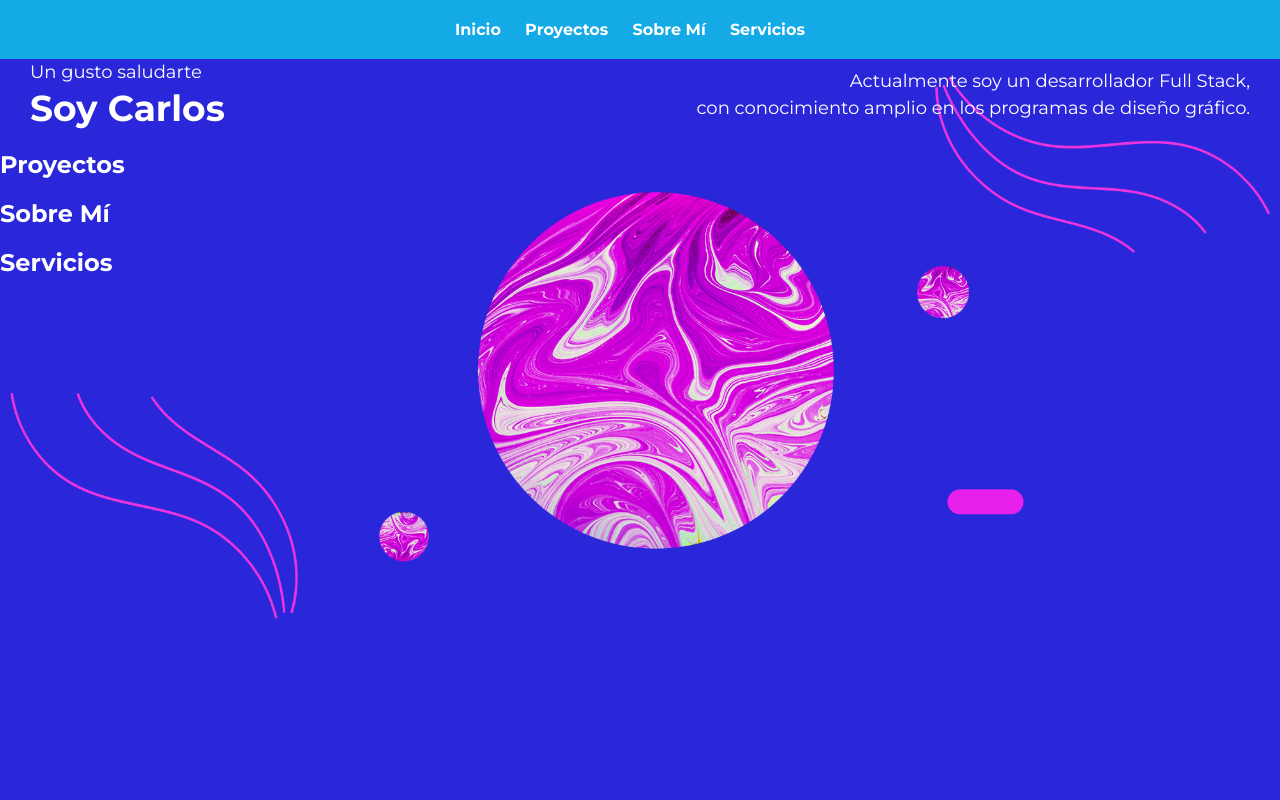
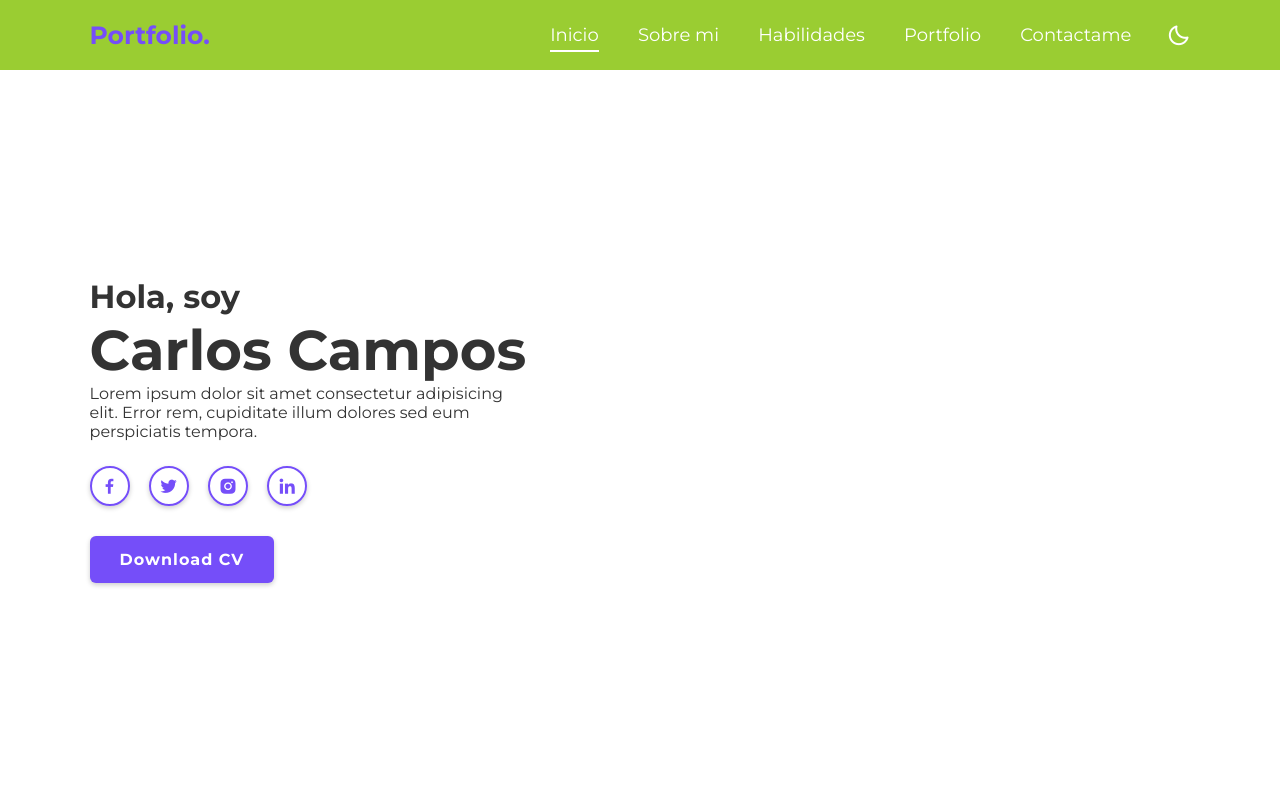
Before and after one commit to lordniz/portafolio, a PHP site: page / in a window 1280 px wide. Run offline with PHP 8.4, Linux system fonts and the light colour scheme.

Commit message:
portafolio_datos

```diff
--- /dev/null
+++ b/index.html
@@ -0,0 +1,48 @@
+<!DOCTYPE html>
+<html lang="es">
+
+<head>
+    <meta charset="UTF-8">
+    <meta name="viewport" content="width=device-width, initial-scale=1.0">
+    <title>Mi Portafolio</title>
+    <link rel="stylesheet" href="styles.css">
+    <link href='https://unpkg.com/boxicons@2.1.4/css/boxicons.min.css' rel='stylesheet'>
+</head>
+
+<body>
+    <header class="header">
+        <a href="#" class="logo">Portfolio.</a>
+
+        <nav class="navbar">
+            <a href="#" class="active">Inicio</a>
+            <a href="#">Sobre mi</a>
+            <a href="#">Habilidades</a>
+            <a href="#">Portfolio</a>
+            <a href="#">Contactame</a>
+        </nav>
+
+        <div class="toggle">
+            <i class='bx bx-moon toggle-icon'></i>
+        </div>
+    </header>
+
+    <section class="home">
+        <div class="home-content">
+            <h3>Hola, soy</h3>
+            <h1>Carlos Campos</h1>
+            <p>Lorem ipsum dolor sit amet consectetur adipisicing elit. Error rem, cupiditate illum dolores sed eum perspiciatis tempora.</p>
+            <div class="social-media">
+                <a href="#"><i class="bx bxl-facebook"></i></a>
+                <a href="#"><i class="bx bxl-twitter"></i></a>
+                <a href="#"><i class="bx bxl-instagram-alt"></i></a>
+                <a href="#"><i class="bx bxl-linkedin"></i></a>
+            </div>
+            <a href="#" class="btn">Download CV</a>
+        </div>
+    </section>
+
+
+    <script src="script.js"></script>
+</body>
+
+</html>
--- a/index.php
+++ /dev/null
@@ -1,57 +0,0 @@
-<!DOCTYPE html>
-<html lang="es">
-<head>
-    <meta charset="UTF-8">
-    <meta name="viewport" content="width=device-width, initial-scale=1.0">
-    <title>Mi Portafolio</title>
-    <link rel="stylesheet" href="styles.css">
-</head>
-<body>
-    <header>
-        <nav>
-            <ul>
-                <li><a href="#inicio">Inicio</a></li>
-                <li><a href="#proyectos">Proyectos</a></li>
-                <li><a href="#sobre-mi">Sobre Mí</a></li>
-                <li><a href="#servicios">Servicios</a></li>
-            </ul>
-        </nav>
-    </header>
-
-    <section id="inicio" class="inicio-section">
-        <div class="inicio-content">
-            <div class="inicio-text izq">
-                <p class="small-text">Un gusto saludarte</p>
-                <p class="large-text">Soy Carlos</p>
-            </div>
-            <div class="inicio-text der">
-                <p class="small-text">Actualmente soy un desarrollador Full Stack,</p>
-                <p class="small-text">con conocimiento amplio en los programas de diseño gráfico.</p>
-            </div>
-        </div>
-        <div class="inicio-image">
-            <img src="assets/img/inicio-fondo.png" alt="Imagen">
-        </div>
-    </section>
-
-
-
-
-    <section id="proyectos">
-        <h1>Proyectos</h1>
-        <!-- Contenido de la sección de proyectos -->
-    </section>
-
-    <section id="sobre-mi">
-        <h1>Sobre Mí</h1>
-        <!-- Contenido de la sección "Sobre Mí" -->
-    </section>
-
-    <section id="servicios">
-        <h1>Servicios</h1>
-        <!-- Contenido de la sección de servicios -->
-    </section>
-
-    <script src="script.js"></script>
-</body>
-</html>
--- a/styles.css
+++ b/styles.css
@@ -1,123 +1,132 @@
 /* Añadir la fuente Montserrat desde Google Fonts */
 @import url('https://fonts.googleapis.com/css2?family=Montserrat:wght@400;700&display=swap');
 
-body {
+
+* {
     margin: 0;
     padding: 0;
+    box-sizing: border-box;
     font-family: 'Montserrat', sans-serif;
-    background-color: #2a27da;
 }
 
-header {
-    background-color: #13aae6; /* Cambiar a color celeste */
-    padding: 20px 0;
+:root {
+    --primary-color:
+        #fff;
+    --secondary-color:
+        #333;
+    --main-color:
+        #754ef9;
 }
 
-nav ul {
-    list-style: none;
-    margin: 0;
-    padding: 0;
-    text-align: center;
+body {
+    background: var(--primary-color);
+    color: var(--secondary-color);
+    overflow-x: hidden;
+}
+.header {
+    position: fixed;
+    top:0;
+    left: 0;
+    width: 100%;
+    padding: 20px 7%;
+    background: yellowgreen;
+    display: flex;
+    align-items: center;
+    z-index: 100;
+}
+.logo {
+    font-size: 25px;
+    color: var(--main-color) ;
+    text-decoration: none;
+    font-weight: 600;
+    cursor: default;
+    margin-right: auto;
 }
 
-nav ul li {
-    display: inline-block;
-    margin-right: 20px;
+.navbar a {
+    position: relative;
+    font-size: 18px;
+    color: #fff;
+    text-decoration: none;
+    font-weight: 500;
+    margin-right: 35px;
+}
+.navbar a.active::before {
+    content: '';
+    position: absolute;
+    left: 0;
+    bottom: -6px;
+    width: 100%;
+    height: 2px;
+    background: #fff;
 }
 
-nav ul li a {
-    text-decoration: none;
-    color: #fff;
-    font-weight: bold;
-}
-
-section {
-    /* padding: 20px; */
+.toggle {
+    display: flex;
+    margin-top: 1px;
+    cursor: pointer;
+   }
+.toggle .toggle-icon {
+    font-size: 24px;
     color: #fff;
 }
+.home {
+    width: 100%;
+    height: 100vh;
+    display: flex;
+    align-items: center;
+    padding: 60px 7% 0;
+}
+.home .home-content {
+    max-width: 440px;
+}
+.home-content h3 {
+    font-size: 32px;
+}
+.home-content h1 {
+    font-size: 56px;
+    font-weight: 700;
+}
+.home-content p {
+    font-size: 16px;
+}
+.social-media a {
+    display: inline-flex;
+    justify-content: center;
+    align-items: center;
+    width: 40px;
+    height: 40px;
+    background: transparent;
+    border: 2px solid var(--main-color) ;
+    border-radius: 50%;
+    box-shadow: 0 2px 5px rgba(0,0,0, .2);
+    font-size: 20px;
+    color: var(--main-color) ;
+    text-decoration: none;
+    margin: 25px 15px 30px 0;
+    transition: .5 ease;
+   }
 
-/* Estilos para diferentes tamaños de pantalla */
-@media screen and (max-width: 768px) {
-    nav ul {
-        text-align: center;
+ .social-media a:hover {
+    background: var(--main-color) ;
+    color:#fff;
     }
-
-    nav ul li {
-        display: block;
-        margin: 10px 0;
-    }
+.btn{
+    display: inline-block;
+    padding: 12px 28px;
+    background: var(--main-color) ;
+    border-radius: 6px;
+    box-shadow: 0 2px 5px  rgba(0, 0, 0, .2);
+    border: 2px solid transparent;
+    font-size: 16px;
+    color: #fff;
+    letter-spacing: 1px;
+    text-decoration: none;
+    font-weight: 600;
+    transition: .5 ease;
 }
-
-
-/* INICIO */
-/* Añadir estilos para la sección de Inicio */
-.inicio-section {
-    position: relative;
-    text-align: center;
-    color: #fff;
+.btn:hover{
+    background: transparent;
+    color: var(--main-color);
+    border-color: var(--main-color);
 }
-
-.inicio-content {
-    /* position: absolute; */
-    display: flex;
-    justify-content: space-between; /* Alinea los elementos al principio y al final del contenedor */
-    align-items: center;
-    flex-wrap: wrap;
-    max-width: 100%;
-    margin: 0 auto;
-    padding: 0 20px;
-}
-
-.inicio-image {
-    position: absolute;
-    top: 25%;
-    display: flex;
-    justify-content: center; /* Centrar horizontalmente */
-    align-items: center; /* Centrar verticalmente */
-    padding: 0 10px;
-}
-.inicio-image img{
-    width: 100%;
-    min-width: 95%;;
-}
-
-
-.inicio-text {
-
-    z-index: 1;
-    flex-basis: calc(50% - 20px); /* Tamaño de cada texto, descontando los márgenes */
-    padding: 0 10px;
-}
-
-.inicio-text.izq {
-    text-align: initial;
-}
-
-.inicio-text.der {
-    text-align: end;
-}
-
-.small-text {
-    margin: 0%;
-    font-size: 18px;
-    line-height: 1.5;
-}
-
-.large-text {
-    margin: 0%;
-    font-size: 36px;
-    font-weight: bold;
-}
-
-/* Estilos para pantallas más pequeñas */
-@media screen and (max-width: 768px) {
-    .inicio-text,
-    .inicio-image {
-        flex-basis: 100%;
-        text-align: center;
-    }
-
-    .large-text {
-        font-size: 28px;
-    }
-}
```
Also changed, not shown: 1 other file.
